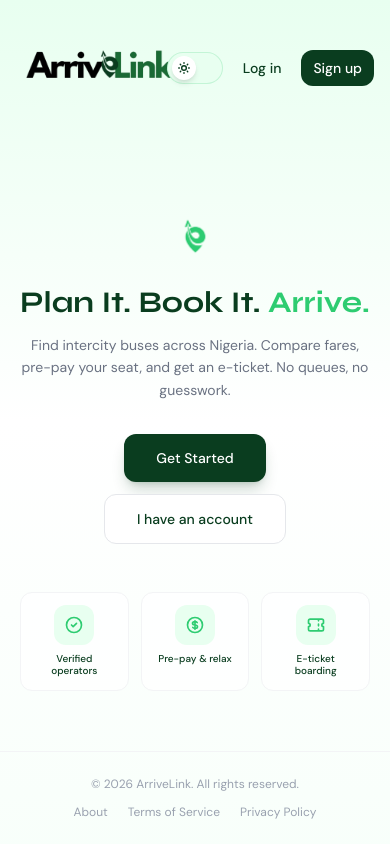
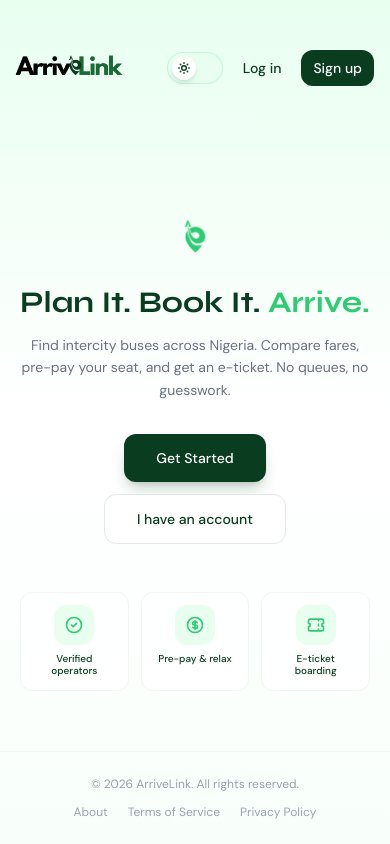
Before and after one commit to taiyeearns/ArriveLink, a Next.js app: page /landing in a window 390 px wide. Built offline with nearby package versions, Linux system fonts and the light colour scheme; a web font is replaced by a local one.

Commit message:
style: scale down logo on mobile landing

```diff
--- a/src/app/landing/page.tsx
+++ b/src/app/landing/page.tsx
@@ -14,7 +14,7 @@ export default function LandingPage() {
     <div className="min-h-screen flex flex-col bg-gradient-to-b from-mist via-white to-mist/30 dark:from-dark-surface dark:via-dark-bg dark:to-dark-surface">
       {/* Header */}
       <header className="px-4 sm:px-5 py-2 sm:py-4 flex items-center justify-between max-w-3xl mx-auto w-full">
-        <div className="scale-125 origin-left pl-2">
+        <div className="scale-90 origin-left pl-2 -ml-2">
           <Logo variant="full" size="sm" />
         </div>
         <div className="flex items-center gap-3">
```
